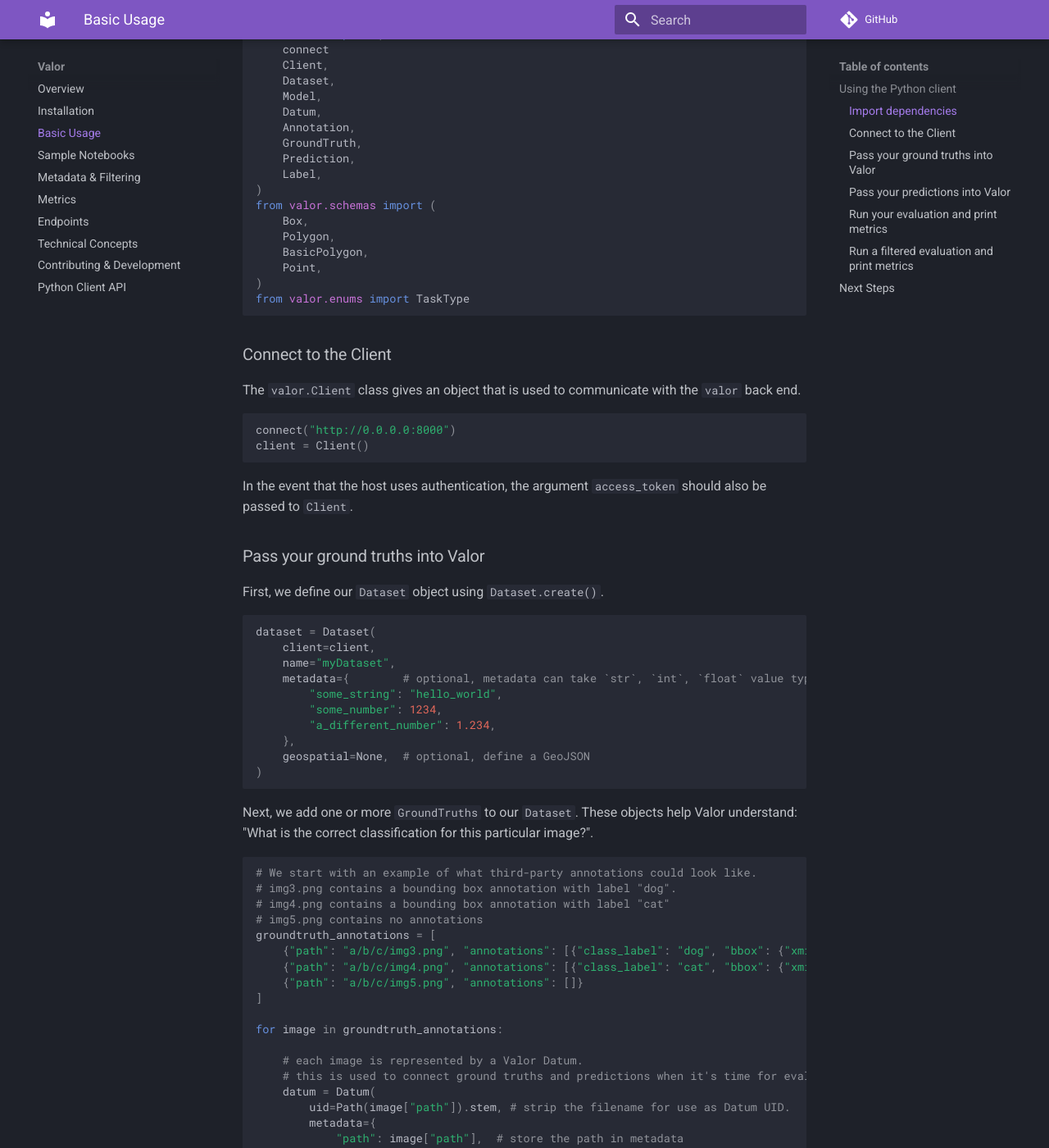
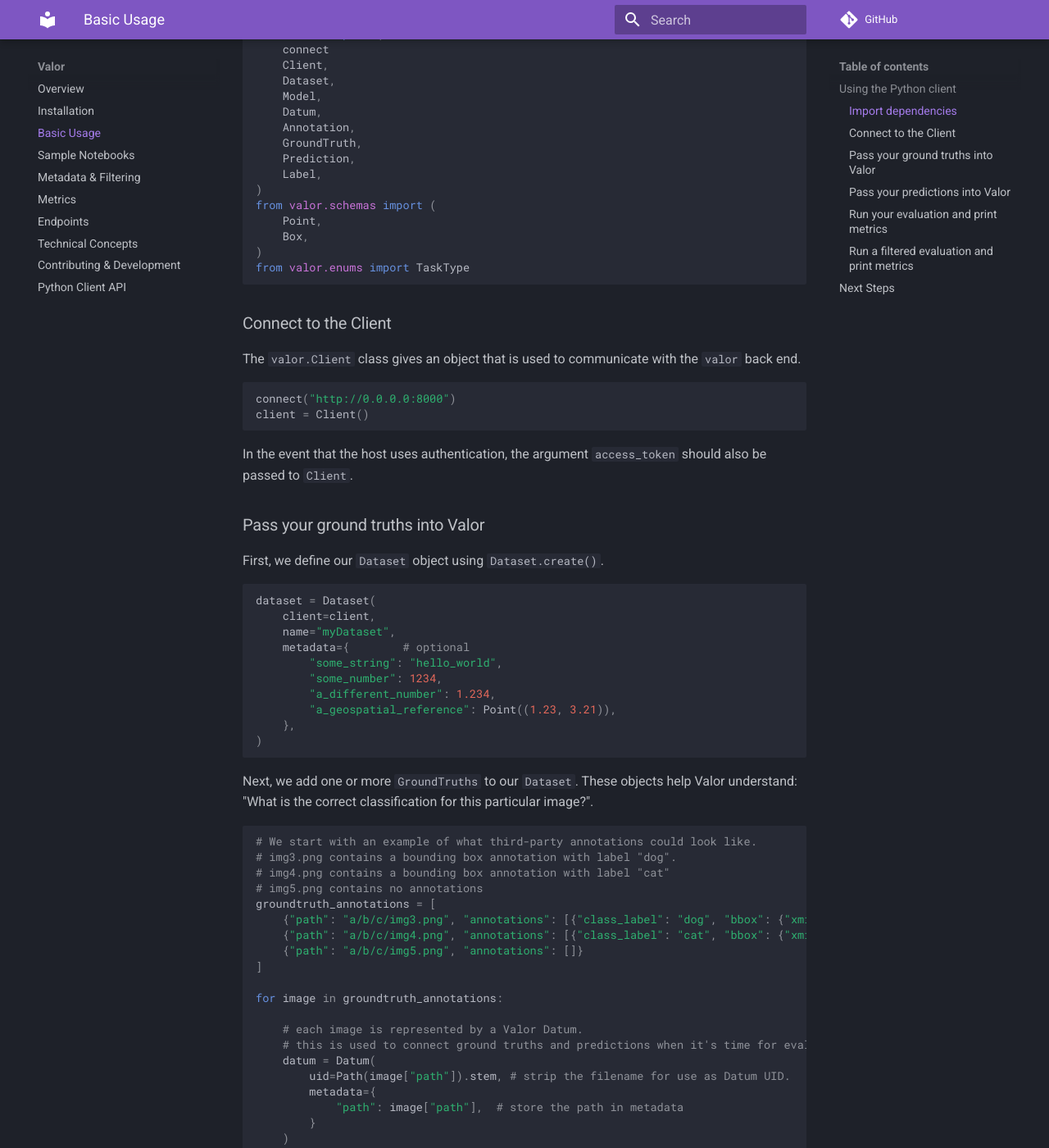
Before and after one commit to Striveworks/valor, an MkDocs documentation site: the page built from docs/basic_usage.md, in a window 1280 px wide and 1400 px high, scrolled down 708 px. Shown: the whole window at 82% size. Built offline with MkDocs 1.6.1 and Material for MkDocs 9.7.7, drawn with Linux system fonts in a browser that asks for light colours; comment, search, counter and statistics services are not loaded.

Commit message:
added to docs

````diff
--- a/docs/basic_usage.md
+++ b/docs/basic_usage.md
@@ -27,10 +27,8 @@
     Label,
 )
 from valor.schemas import (
+    Point,
     Box,
-    Polygon,
-    BasicPolygon,
-    Point,
 )
 from valor.enums import TaskType
 ```
@@ -54,12 +52,12 @@
 dataset = Dataset(
     client=client,
     name="myDataset",
-    metadata={        # optional, metadata can take `str`, `int`, `float` value types.
+    metadata={        # optional
         "some_string": "hello_world",
         "some_number": 1234,
         "a_different_number": 1.234,
+        "a_geospatial_reference": Point((1.23, 3.21)),
     },
-    geospatial=None,  # optional, define a GeoJSON
 )
 ```
 
````
Also changed, not shown: docs/index.md (+8 -3 lines).
